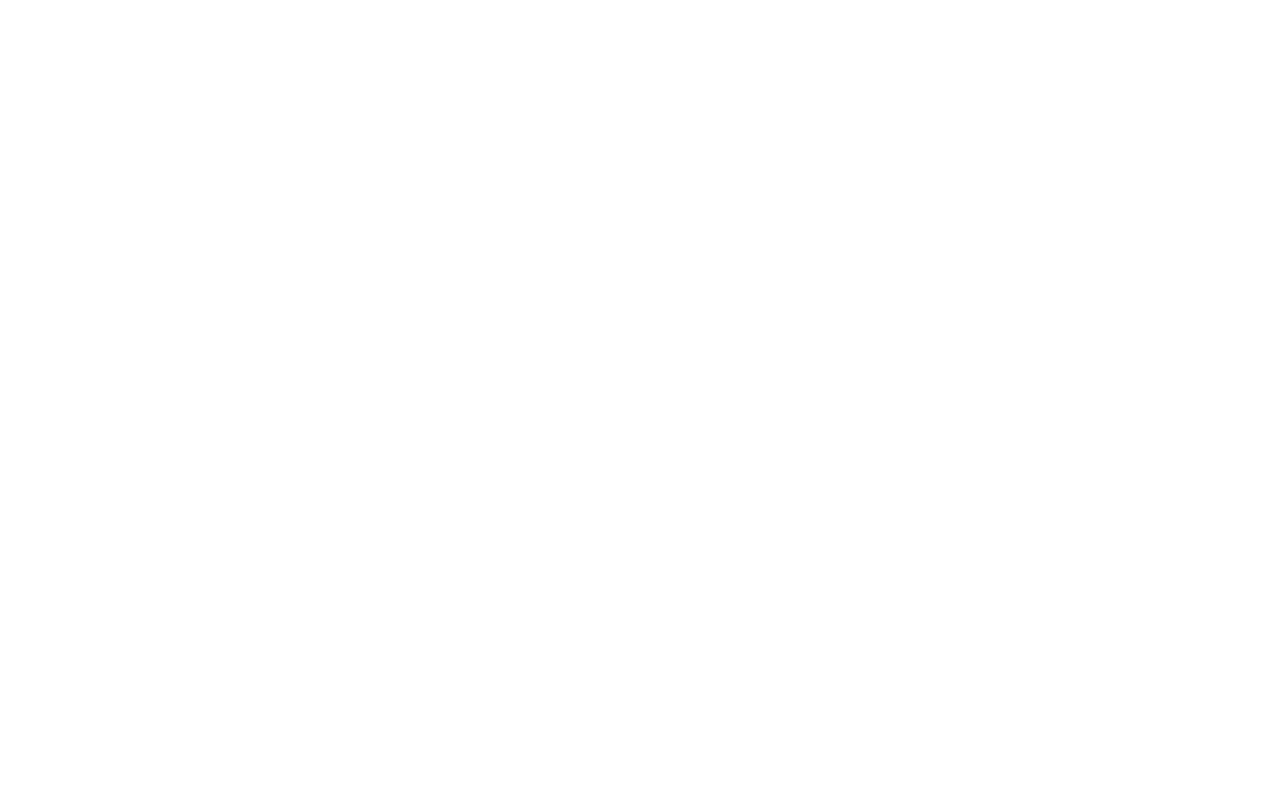
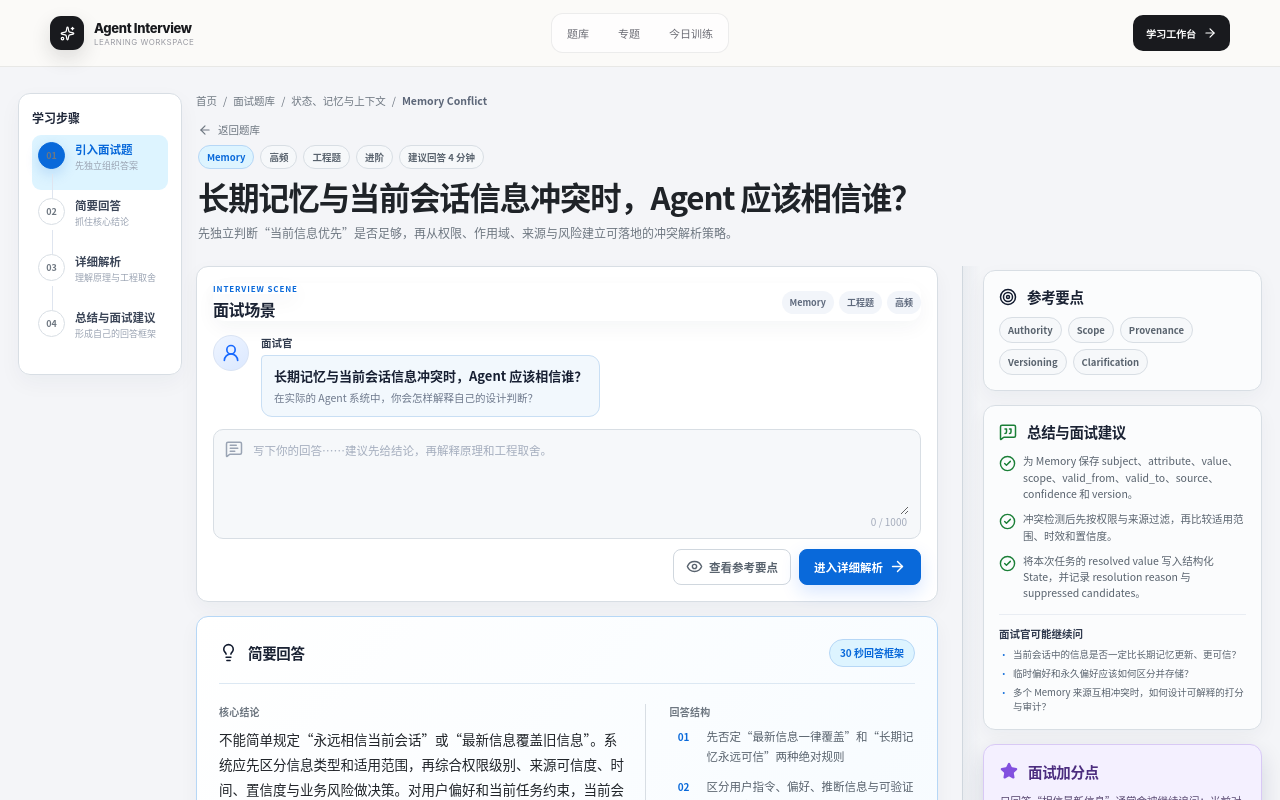
Before and after one commit to 1264585648/interview, a Next.js app: page /questions/agent-memory-conflict in a window 1280 px wide. Before the commit this address had no page. Shown: the top 800 px of the page. Built offline with nearby package versions, Linux system fonts and the light colour scheme.

Commit message:
feat: add agent memory conflict question page

```diff
--- /dev/null
+++ b/app/questions/agent-memory-conflict/page.tsx
@@ -0,0 +1,104 @@
+import Link from 'next/link'
+import { ArrowLeft } from 'lucide-react'
+import { SiteHeader } from '@/components/SiteHeader'
+import { defineQuestionArticle } from '@/data/defineQuestionArticle'
+import { memoryConflictArticle } from '@/data/memoryConflictContent'
+import { memoryConflictQuestions } from '@/data/memoryConflictQuestion'
+import { memoryConflictRichText } from '@/data/memoryConflictRichText'
+import { getQuestion } from '@/data/questions'
+import { getTopicForCategory } from '@/data/topics'
+import { QuestionArticleLayout } from '../[slug]/QuestionArticleLayout'
+import styles from '../[slug]/QuestionDetail.module.css'
+import compactStyles from '../[slug]/QuestionDetailCompact.module.css'
+import templateStyles from '../[slug]/QuestionArticleLayout.module.css'
+
+const difficultyLabel: Record<number, string> = {
+  1: '入门',
+  2: '基础',
+  3: '核心',
+  4: '进阶',
+  5: '系统设计'
+}
+
+const learningSteps = [
+  ['intro', '引入面试题', '先独立组织答案'],
+  ['short-answer', '简要回答', '抓住核心结论'],
+  ['detailed-answer', '详细解析', '理解原理与工程取舍'],
+  ['summary', '总结与面试建议', '形成自己的回答框架']
+] as const
+
+const article = defineQuestionArticle({
+  ...memoryConflictArticle,
+  richText: memoryConflictRichText
+})
+
+export default function AgentMemoryConflictPage() {
+  const question = memoryConflictQuestions[0]!
+  const topic = getTopicForCategory(question.category)
+  const previous = getQuestion('agent-memory-types') ?? null
+  const next = getQuestion('mcp-vs-function-calling') ?? null
+
+  return (
+    <>
+      <SiteHeader />
+      <main className={`${styles.page} ${compactStyles.compact} ${templateStyles.articlePage}`}>
+        <div className={styles.workspace}>
+          <aside className={styles.stepSidebar}>
+            <div className={styles.stepSidebarInner}>
+              <span className={styles.stepTitle}>学习步骤</span>
+              <nav aria-label="学习步骤">
+                {learningSteps.map(([id, label, hint], index) => (
+                  <a className={index === 0 ? styles.activeStep : ''} href={`#${id}`} key={id}>
+                    <span>{String(index + 1).padStart(2, '0')}</span>
+                    <div>
+                      <strong>{label}</strong>
+                      <small>{hint}</small>
+                    </div>
+                  </a>
+                ))}
+              </nav>
+            </div>
+          </aside>
+
+          <div className={styles.body}>
+            <nav className={styles.breadcrumb} aria-label="面包屑">
+              <Link href="/">首页</Link>
+              <span>/</span>
+              <Link href="/questions">面试题库</Link>
+              {topic ? (
+                <>
+                  <span>/</span>
+                  <Link href={`/topics/${topic.slug}`}>{topic.title}</Link>
+                </>
+              ) : null}
+              <span>/</span>
+              <strong>Memory Conflict</strong>
+            </nav>
+
+            <header className={styles.questionHeader} id="intro">
+              <Link className={styles.backLink} href="/questions">
+                <ArrowLeft size={14} /> 返回题库
+              </Link>
+              <div className={styles.questionMeta}>
+                <span>{question.category}</span>
+                <span>{question.frequency}</span>
+                <span>{question.type}</span>
+                <span>{difficultyLabel[question.difficulty]}</span>
+                <span>建议回答 {question.estimate}</span>
+              </div>
+              <h1>{question.title}</h1>
+              <p>先独立判断“当前信息优先”是否足够，再从权限、作用域、来源与风险建立可落地的冲突解析策略。</p>
+            </header>
+
+            <QuestionArticleLayout
+              article={article}
+              next={next}
+              previous={previous}
+              question={question}
+            />
+          </div>
+        </div>
+      </main>
+    </>
+  )
+}
```
